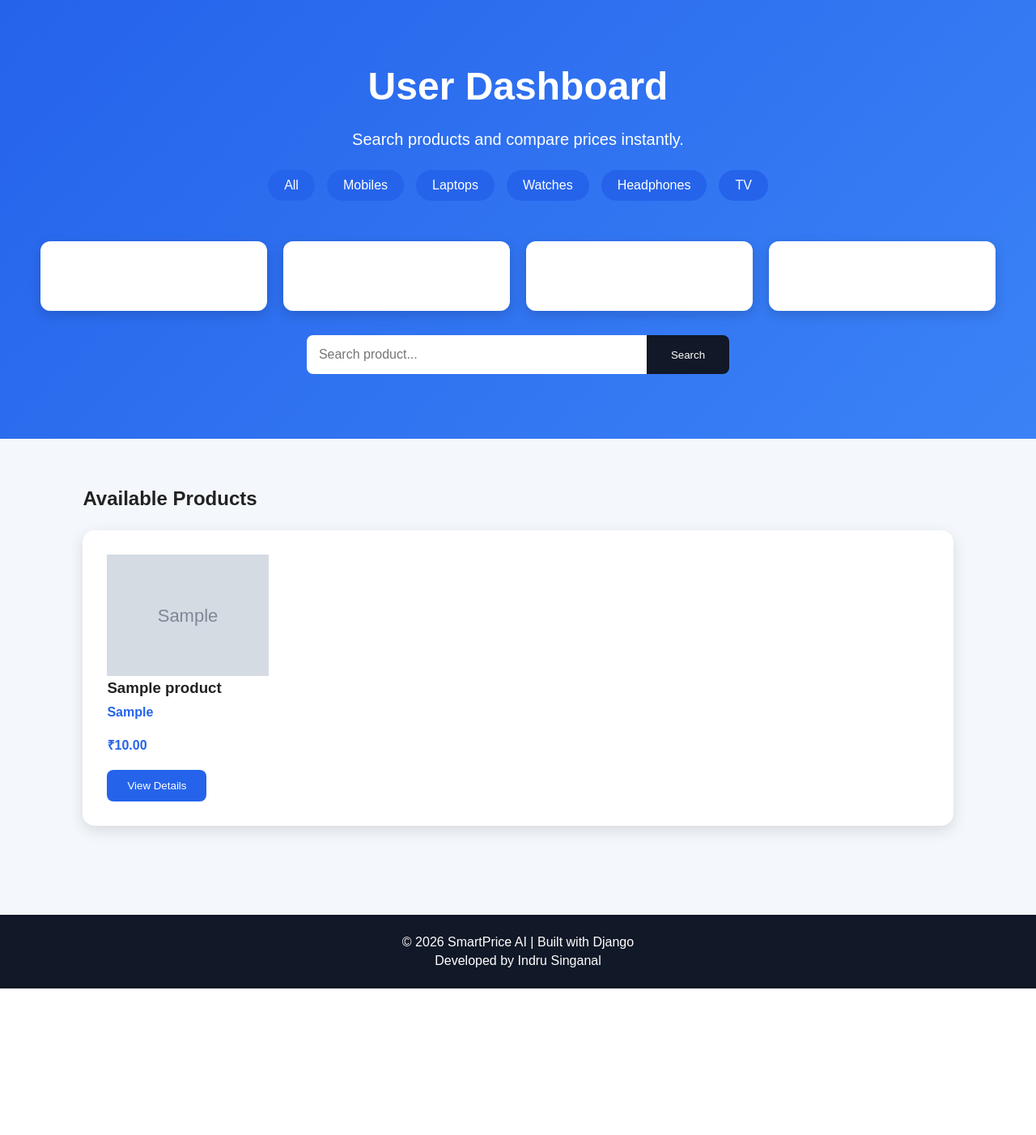
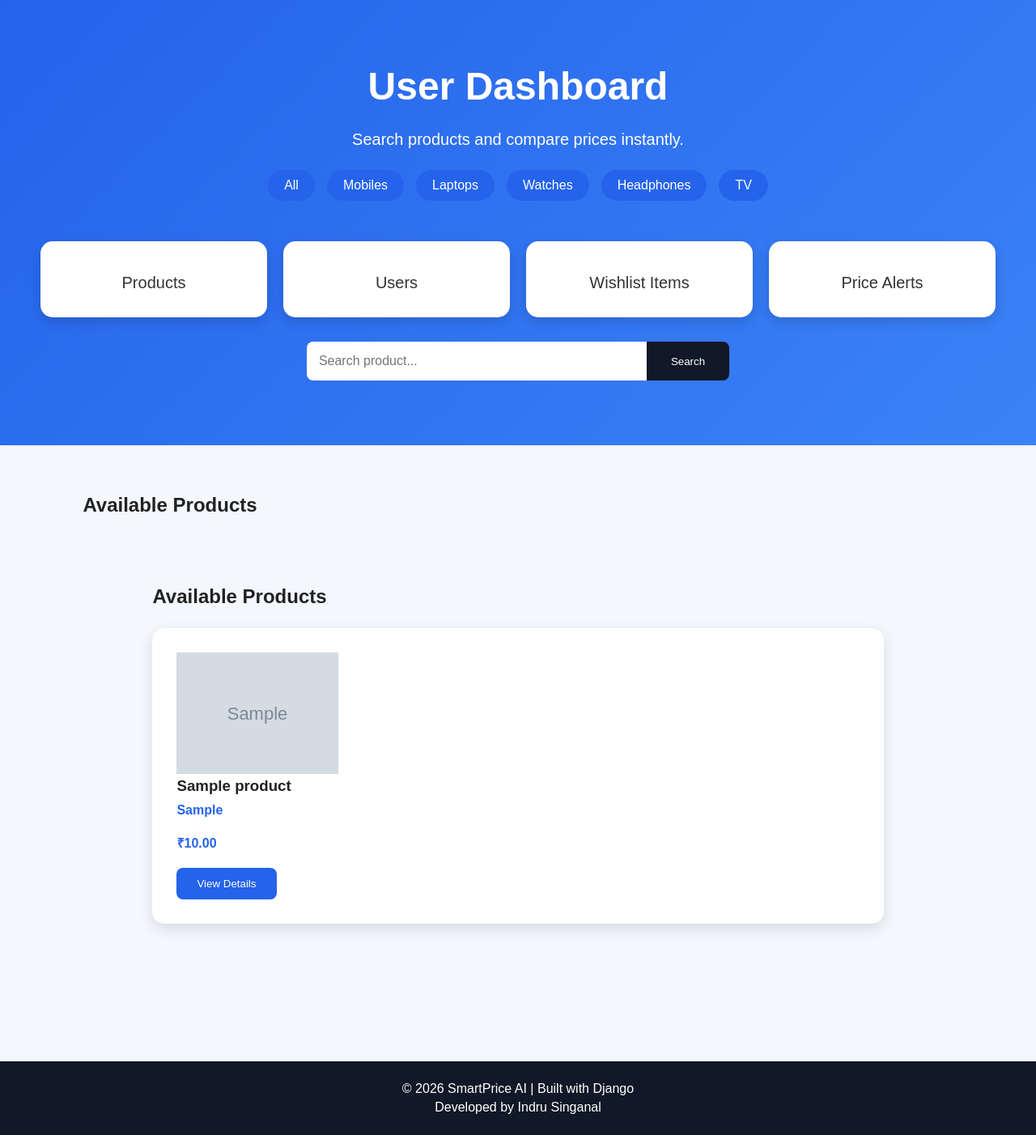
Before and after one commit to indrusinganal-glitch/SmartPriceAI, a Django app: page /products/ in a window 1280 px wide. Shown: the part 65-1467 px from the top of the page at 81% size. Before the commit the page ends 1286 px from the top, so only its background shows below. Run offline with Django 5.2, Linux system fonts and the light colour scheme; tables that the repository leaves empty hold one stand-in row (values such as "Sample post"); grey boxes marked "Sample" are stand-in pictures; parts of the project's set-up code (start-up, migrations or seed data) failed here and were passed over.

Commit message:
Fix dashboard display

```diff
--- a/static/css/style.css
+++ b/static/css/style.css
@@ -445,3 +445,21 @@ button:hover{
     padding:15px 35px;
     font-size:18px;
 }
+.stat-card {
+    background: white;
+    color: #111;
+    padding: 25px;
+    border-radius: 15px;
+    text-align: center;
+}
+
+.stat-card h2 {
+    color: #2563eb;
+    margin: 0;
+    font-size: 32px;
+}
+
+.stat-card p {
+    color: #333;
+    margin-top: 8px;
+}
--- a/templates/dashboard.html
+++ b/templates/dashboard.html
@@ -69,21 +69,34 @@
 <section class="products">
     <h2>Available Products</h2>
 
+    <section class="products">
+    <h2>Available Products</h2>
+
     <div class="product-grid">
         {% for product in products %}
             <div class="card">
-            <img src="{{ product.image.url }}" width="200">
+
+                {% if product.image %}
+                    <img src="{{ product.image.url }}"
+                         width="200"
+                         alt="{{ product.name }}">
+                {% else %}
+                    <p>No image available</p>
+                {% endif %}
+
                 <h3>{{ product.name }}</h3>
                 <p>{{ product.brand }}</p>
                 <p>₹{{ product.price }}</p>
 
                 <a href="/products/{{ product.id }}/">
-                <button>View Details</button>
+                    <button type="button">View Details</button>
                 </a>
             </div>
         {% empty %}
-        <p>No products added yet.</p>
+            <p>No products found. Add products from the admin panel.</p>
         {% endfor %}
+    </div>
+</section>
     </div>
 </section>
 <script src="{% static 'js/script.js' %}"></script>
```
Also changed, not shown: templates/admin_dashboard.html (+28 -0 lines). Lines whose indentation alone changed are shown as unchanged.
